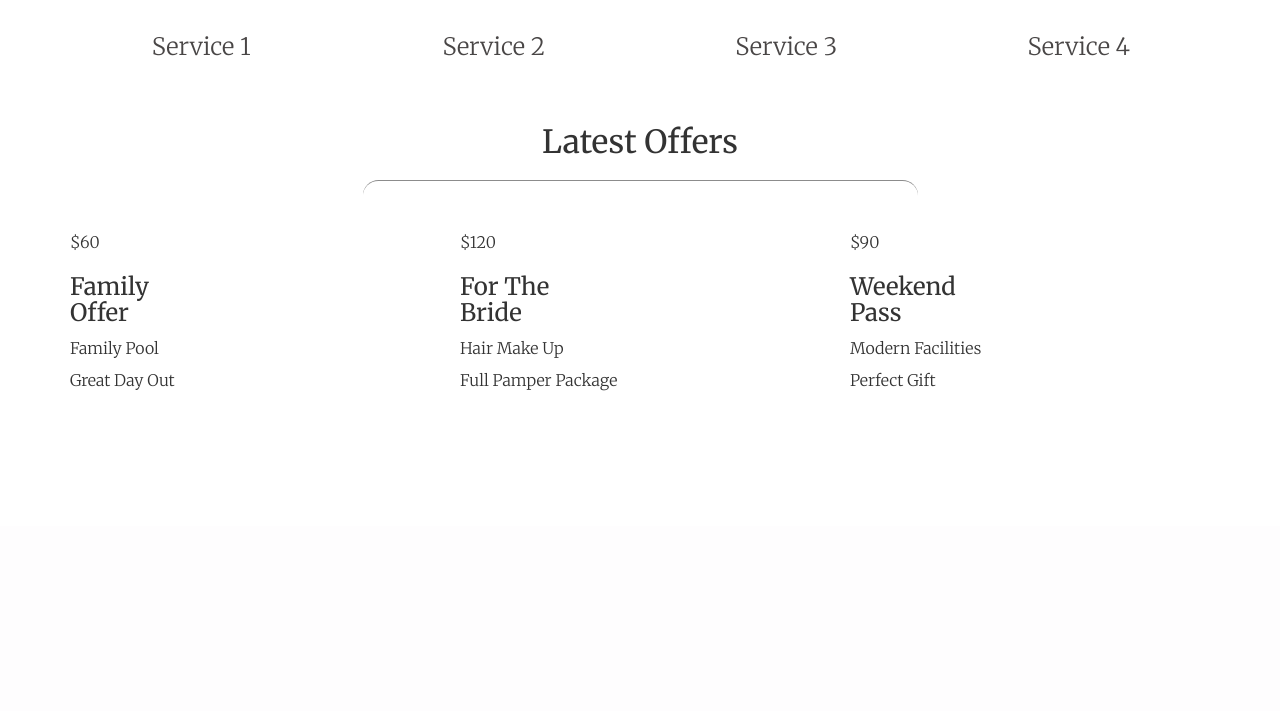
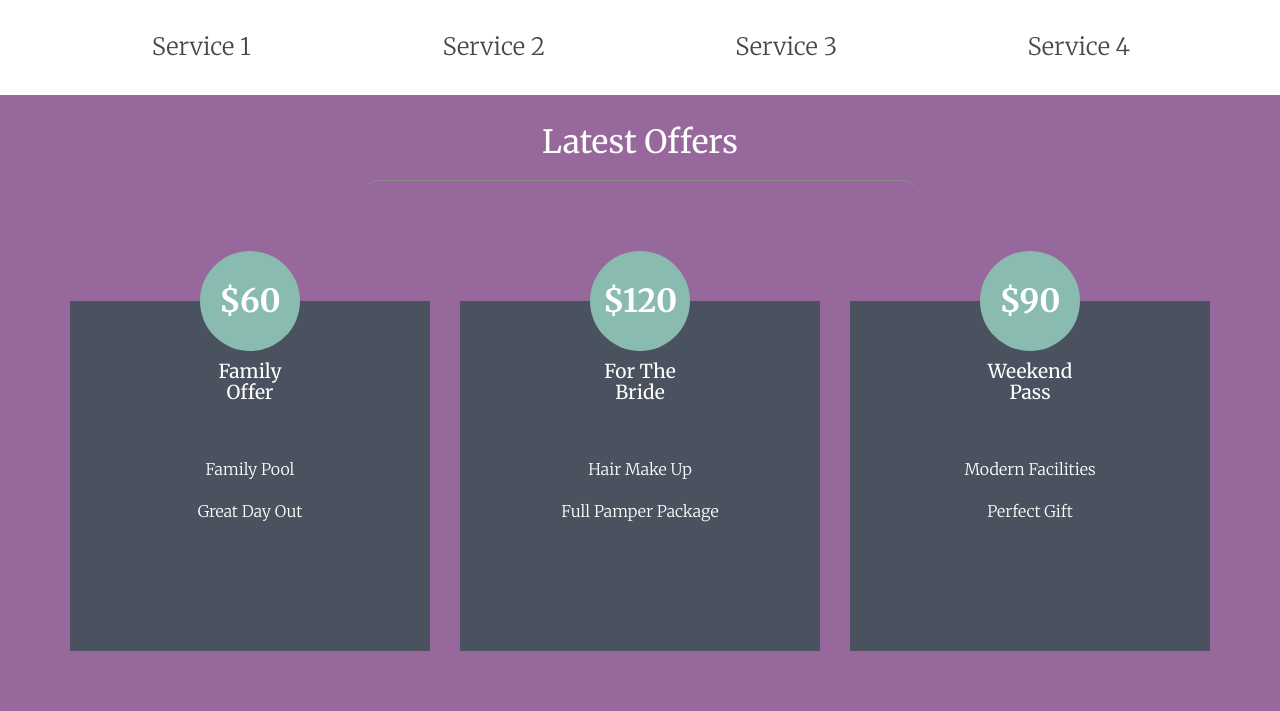
Before and after one commit to jonnyc/acupuncture, a PHP site: page / in a window 1280 px wide. Shown: the part 274-985 px from the top of the page. Before the commit the page ends 665 px from the top, so only its background shows below. Run offline with PHP 8.4, Linux system fonts and the light colour scheme; some libraries are stand-ins or nearby versions.

Commit message:
Finished Styling for Latest Offers section

```diff
--- a/css/custom.css
+++ b/css/custom.css
@@ -120,6 +120,50 @@ hr:before {
   margin: 30px auto;
 }
 
+/*LATEST OFFERS SECTION*/
+#latest-offers {
+  text-align: center;
+  color: white;
+  background: #97689c;
+}
+
+.offer {
+  background: #4a525f;
+  position: relative;
+  min-height: 350px;
+  padding: 40px 10px;
+  margin-bottom: 60px;
+}
+
+.offer span {
+  background: #8abbb1;
+  display: block;
+  height: 100px;
+  width: 100px;
+  text-align: center;
+  border-radius: 100%;
+  line-height: 100px;
+  position: absolute;
+  margin-left: 50%;
+  left: -50px;
+  top: -50px;
+  font-size: 2em;
+  font-weight: bold;
+}
+
+.offer h3 {
+  margin-bottom: 50px;
+  font-size: 1.2em;
+}
+
+.offer p {
+  line-height: 2em;
+}
+
+.margin-bottom {
+  margin-bottom: 70px;
+}
+
 /*MOBILE STYLING*/
 @media screen and (max-width: 768px) {
 
```
